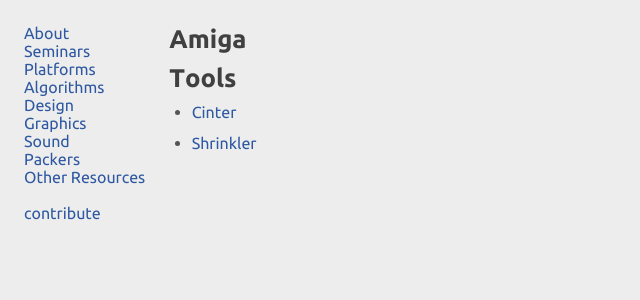
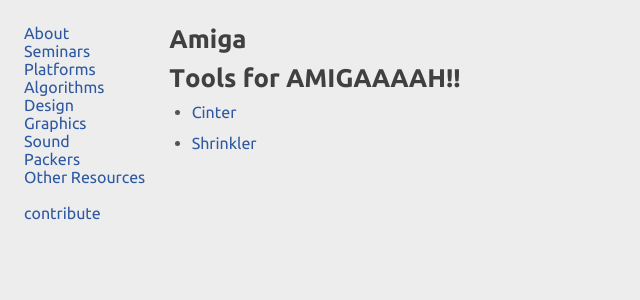
Before and after one commit to in4k/in4k.github.io, a Jekyll site: the page built from wiki/amiga.markdown, in a window 1280 px wide. Shown: the top 300 px of the page, without its empty margins (0-640 px from the left). Built offline with Jekyll 4.4.1, drawn with Linux system fonts in a browser that asks for light colours.

Commit message:
Update amiga.markdown

```diff
--- a/wiki/amiga.markdown
+++ b/wiki/amiga.markdown
@@ -3,7 +3,7 @@ title: "Amiga"
 layout: "wiki-page"
 ---
 
-# Tools
+# Tools for AMIGAAAAH!!
 
 * [Cinter](https://github.com/askeksa/Cinter)
 * [Shrinkler](https://github.com/askeksa/Shrinkler)
```
